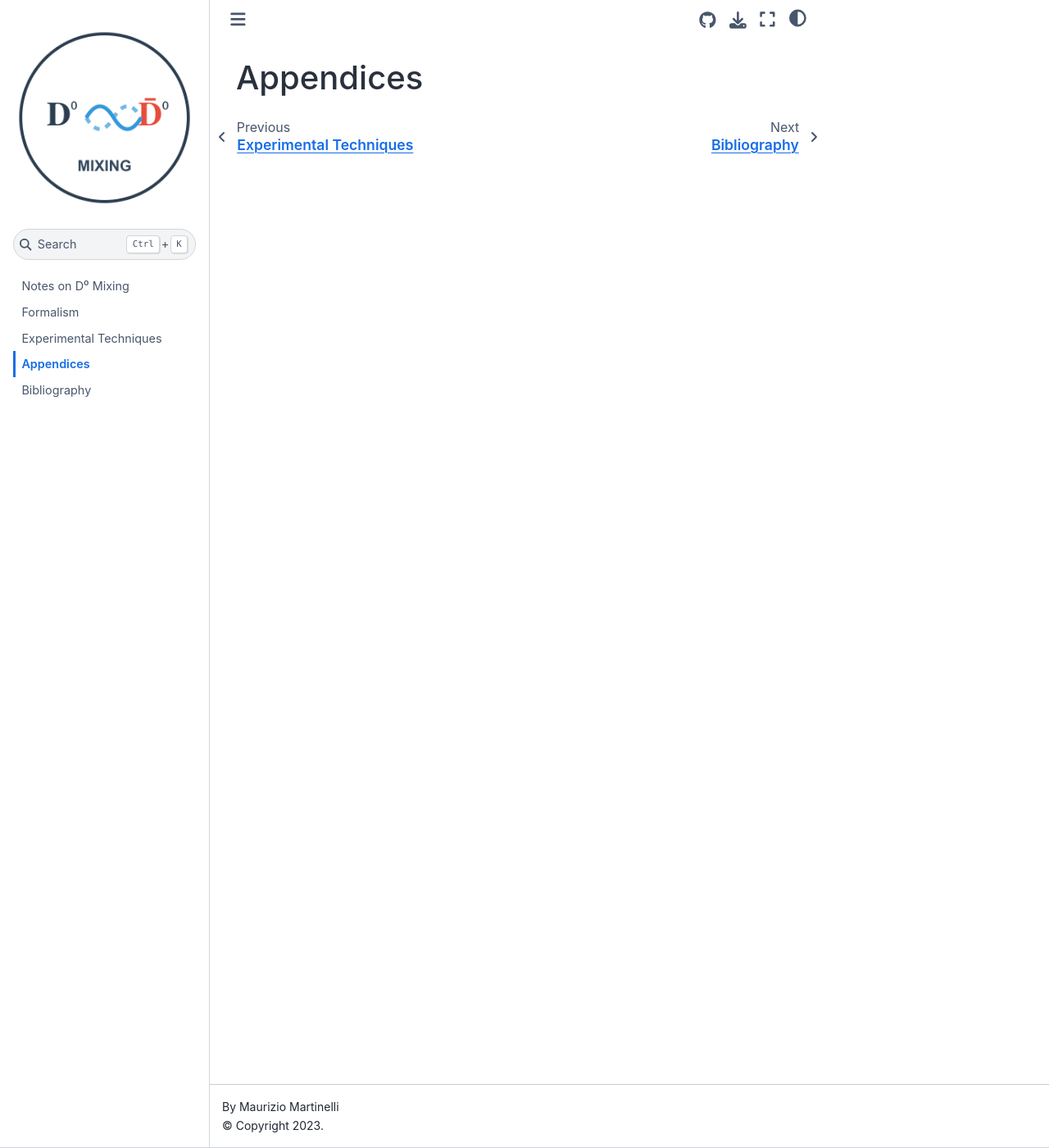
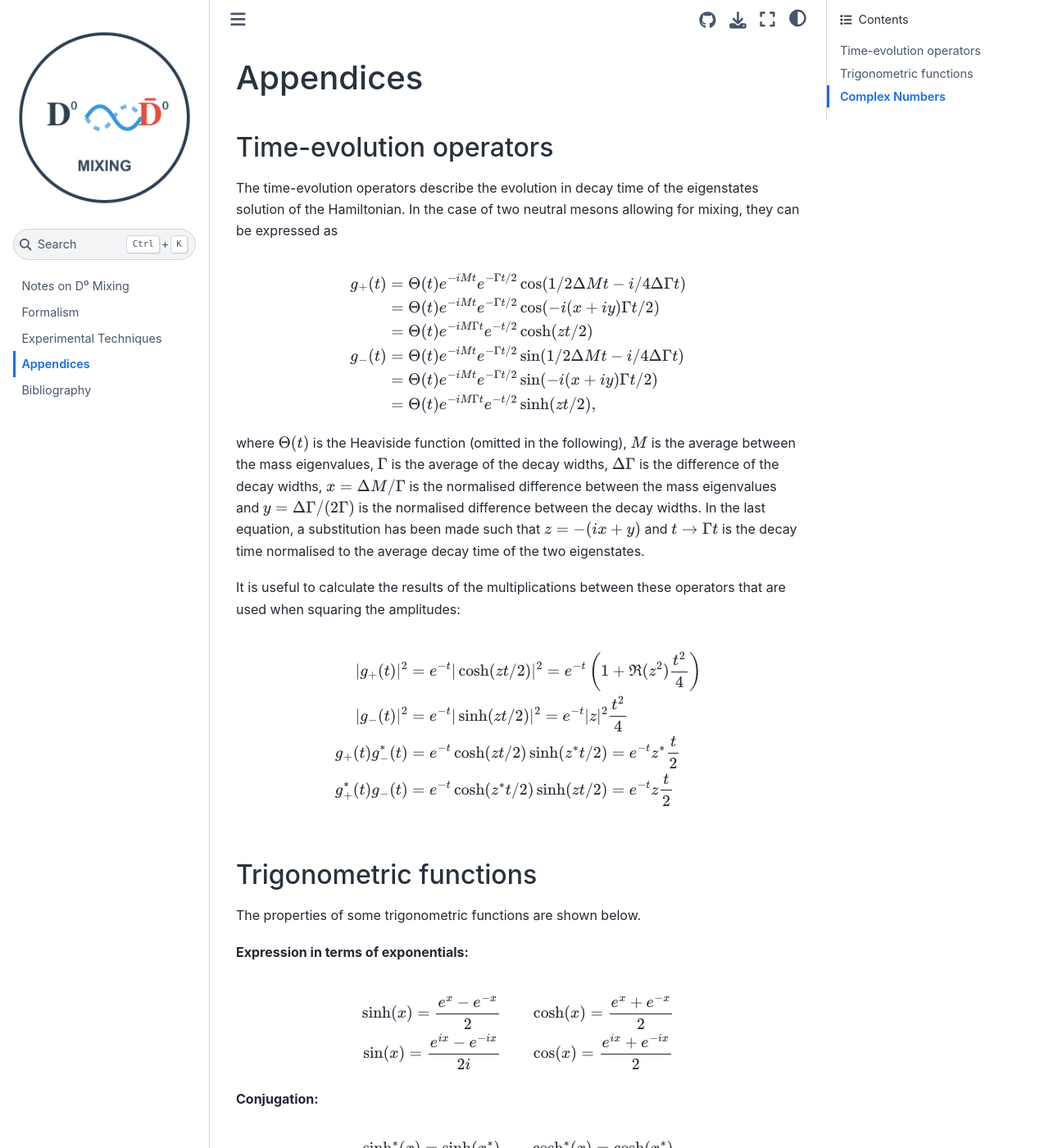
Before and after one commit to lhcb-bicocca/MixingBook, a Jupyter Book: the page built from book/appendices.md, in a window 1280 px wide and 1400 px high. Shown: the whole window at 82% size. Built offline with Jupyter Book 1.0.4 settings and Sphinx 7.4.7 and the Sphinx Book theme 1.1.4, drawn with Linux system fonts in a browser that asks for light colours; some of the changed text lies outside the part shown.

Commit message:
updated appendix

````diff
--- a/book/appendices.md
+++ b/book/appendices.md
@@ -1 +1,113 @@
 # Appendices
+
+## Time-evolution operators
+
+The time-evolution operators describe the evolution in decay time of the eigenstates solution of the Hamiltonian.
+In the case of two neutral mesons allowing for mixing, they can be expressed as
+
+```{math}
+\begin{align}
+  g_+(t) &= \Theta(t)e^{-iMt}e^{-\Gamma t/2}\cos(1/2\Delta M t- i/4\Delta\Gamma t) \nonumber\\
+    &= \Theta(t)e^{-iMt}e^{-\Gamma t/2}\cos(-i(x+iy)\Gamma t/2)\nonumber\\
+    &= \Theta(t)e^{-iM\Gamma t}e^{-t/2}\cosh(zt/2)\\
+  g_-(t) &= \Theta(t)e^{-iMt}e^{-\Gamma t/2}\sin(1/2\Delta M t- i/4\Delta\Gamma t) \nonumber\\
+    &= \Theta(t)e^{-iMt}e^{-\Gamma t/2}\sin(-i(x+iy)\Gamma t/2)\nonumber\\
+    &= \Theta(t)e^{-iM\Gamma t}e^{-t/2}\sinh(zt/2),
+\end{align}
+```
+
+where $\Theta(t)$ is the Heaviside function (omitted in the following), $M$ is the average between the mass eigenvalues, $\Gamma$ is the average of the decay widths, $\Delta\Gamma$ is the difference of the decay widths, $x=\Delta M/\Gamma$ is the normalised difference between the mass eigenvalues and $y=\Delta\Gamma/(2\Gamma)$ is the normalised difference between the decay widths.
+In the last equation, a substitution has been made such that $z=-(ix+y)$ and $t\to\Gamma t$ is the decay time normalised to the average decay time of the two eigenstates.
+
+It is useful to calculate the results of the multiplications between these operators that are used when squaring the amplitudes:
+
+```{math}
+\begin{align}
+  |g_+(t)|^2 &= e^{-t}|\cosh(zt/2)|^2 = e^{-t} \left(1 + \Re(z^2)\frac{t^2}{4}\right)\\
+  |g_-(t)|^2 &= e^{-t}|\sinh(zt/2)|^2 = e^{-t} |z|^2\frac{t^2}{4}\\
+  g_+(t)g_-^*(t) &= e^{-t}\cosh(zt/2)\sinh(z^*t/2) = e^{-t} z^*\frac{t}{2}\\
+  g^*_+(t)g_-(t) &= e^{-t}\cosh(z^*t/2)\sinh(zt/2) = e^{-t} z\frac{t}{2}
+\end{align}
+```
+
+## Trigonometric functions
+
+The properties of some trigonometric functions are shown below.
+
+**Expression in terms of exponentials:**
+
+```{math}
+\begin{align}
+  \sinh(x) = \frac{e^x-e^{-x}}{2}&\qquad \cosh(x) = \frac{e^x+e^{-x}}{2}\\
+  \sin(x) = \frac{e^{ix}-e^{-ix}}{2i}&\qquad \cos(x) = \frac{e^{ix}+e^{-ix}}{2}
+\end{align}
+```
+
+**Conjugation:**
+
+```{math}
+\begin{align}
+  \sinh^*(x) = \sinh(x^*)&\qquad \cosh^*(x) = \cosh(x^*)\\
+  \sin^*(x)  = \sin(x^*)&\qquad \cos^*(x) = \cos(x^*)
+\end{align}
+```
+
+**Taylor expansion:**
+
+```{math}
+\begin{align}
+  \sinh(x) &= x + \frac{x^3}{3!} + ... = \sum_{i=0}^{\infty} \frac{x^{2i+1}}{(2i+1)!}\\
+  \cosh(x) &= 1 + \frac{x^2}{2!} + ... = \sum_{i=0}^{\infty} \frac{x^{2i}}{(2i)!}\\
+  \sin(x) &= x - \frac{x^3}{3!} + ... = \sum_{i=0}^{\infty} (-1)^i\frac{x^{2i+1}}{(2i+1)!}\\
+  \cos(x) &= 1 - \frac{x^2}{2!} + ... = \sum_{i=0}^{\infty} (-1)^i\frac{x^{2i}}{(2i)!}
+\end{align}
+```
+
+**Product of hyperbolic trigonometric functions for** $|x|\ll 1$:
+
+```{math}
+\begin{align}
+  |\sinh(x)|^2 &= \sinh(x)\sinh(x^*) \simeq x x^* = |x|^2\\
+  |\cosh(x)|^2 &= \cosh(x)\cosh(x^*) \simeq (1 + \frac{x^2}{2})(1 + \frac{x^{*2}}{2}) \simeq 1 + \frac{x^2+ x^{*2}}{2}\nonumber\\
+  &\simeq 1+ \Re(x^2)\\
+  \sinh(x)\cosh(x^*) &\simeq x (1 + \frac{x^{*2}}{2}) \simeq x\\
+  \cosh(x)\sinh(x^*) &\simeq (1 + \frac{x^2}{2}) x^* \simeq x^*
+\end{align}
+```
+
+**Product of trigonometric functions for** $|x|\ll 1$:
+
+```{math}
+\begin{align}
+  |\sin(x)|^2 &= \sin(x)\sin(x^*) \simeq x x^* = |x|^2\\
+  |\cos(x)|^2 &= \cos(x)\cos(x^*) \simeq (1 - \frac{x^2}{2})(1 - \frac{x^{*2}}{2}) \simeq 1 - \frac{x^2+ x^{*2}}{2}\nonumber\\
+  &\simeq 1 - \Re(x^2)\\
+  \sin(x)\cos(x^*) &\simeq x (1 - \frac{x^{*2}}{2}) \simeq x\\
+  \cos(x)\sin(x^*) &\simeq (1 - \frac{x^2}{2}) x^* \simeq x^*
+\end{align}
+```
+
+## Complex Numbers
+
+A complex number can be defined as the sum of two real numbers with the imaginary unity $i$ involved
+
+```{math}
+z = a+ i b = |z|e^{i\theta},
+```
+
+where $|z|=\sqrt{a^2+b^2}$ and $\theta=\arctan{b/a}$.
+
+The sum and product of imaginary numbers are
+
+```{math}
+\begin{align}
+  (a_1+ib_1)+(a_2+ib_2) &= a_1+a_2 +i(b_1+b_2)\\
+  (a_1+ib_1)(a_2+ib_2) &= a_1a_2-b_1b_2 + i(a_1b_2+a_2b_1)
+\end{align}
+```
+
+or, using the exponential notation:
+
+```{math}
+|z_1|e^{i\theta_1}|z_2|e^{i\theta_2}=|z_1 z_2|e^{i(\theta_1+\theta_2)}=|z_1z_2|[\cos(\theta_1+\theta_2)+i\sin(\theta_1+\theta_2)].
+```
````
